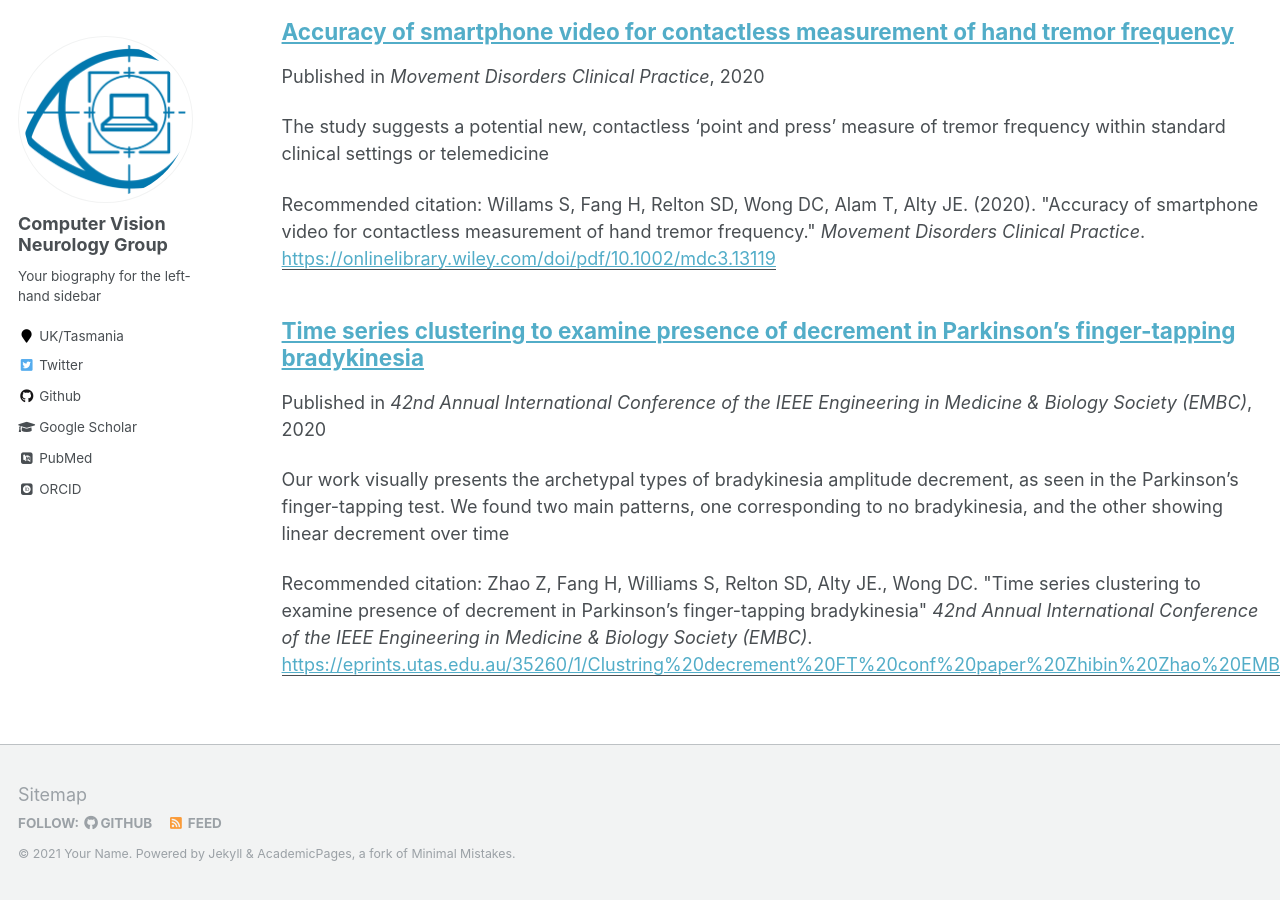
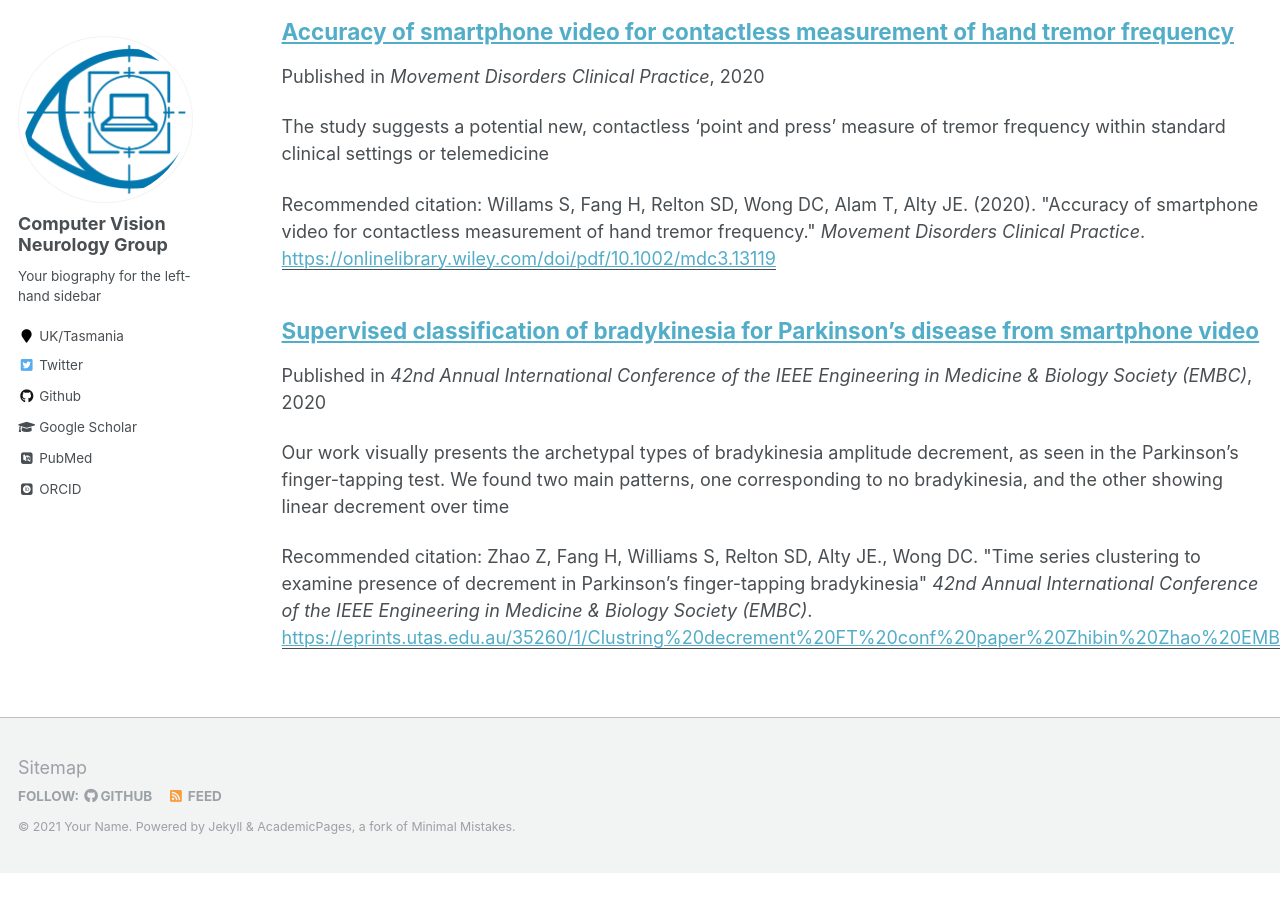
Before and after one commit to computervisionneurology/computervisionneurology.github.io, a Jekyll site: the page built from _pages/publications.md, in a window 1280 px wide and 900 px high, scrolled down 652 px. Built offline with Jekyll 4.4.1, drawn with Linux system fonts in a browser that asks for light colours; some web fonts are replaced; after the commit the page ends 1525 px from its top, so only the background shows below that.

Commit message:
Update Williams2020b.md

```diff
--- a/_publications/Williams2020b.md
+++ b/_publications/Williams2020b.md
@@ -1,7 +1,7 @@
 ---
-title: "Time series clustering to examine presence of decrement in Parkinson’s finger-tapping bradykinesia"
+title: "Supervised classification of bradykinesia for Parkinson's disease from smartphone video"
 collection: publications
-permalink: /publication/Zhao2020a
+permalink: /publication/William2020b
 excerpt: 'Our work visually presents the archetypal types of bradykinesia amplitude decrement, as seen in the Parkinson’s finger-tapping test. We found two main patterns, one corresponding to no bradykinesia, and the other showing linear decrement over time'
 date: 2020-06-01
 venue: '42nd Annual International Conference of the IEEE Engineering in Medicine & Biology Society (EMBC)'
```
